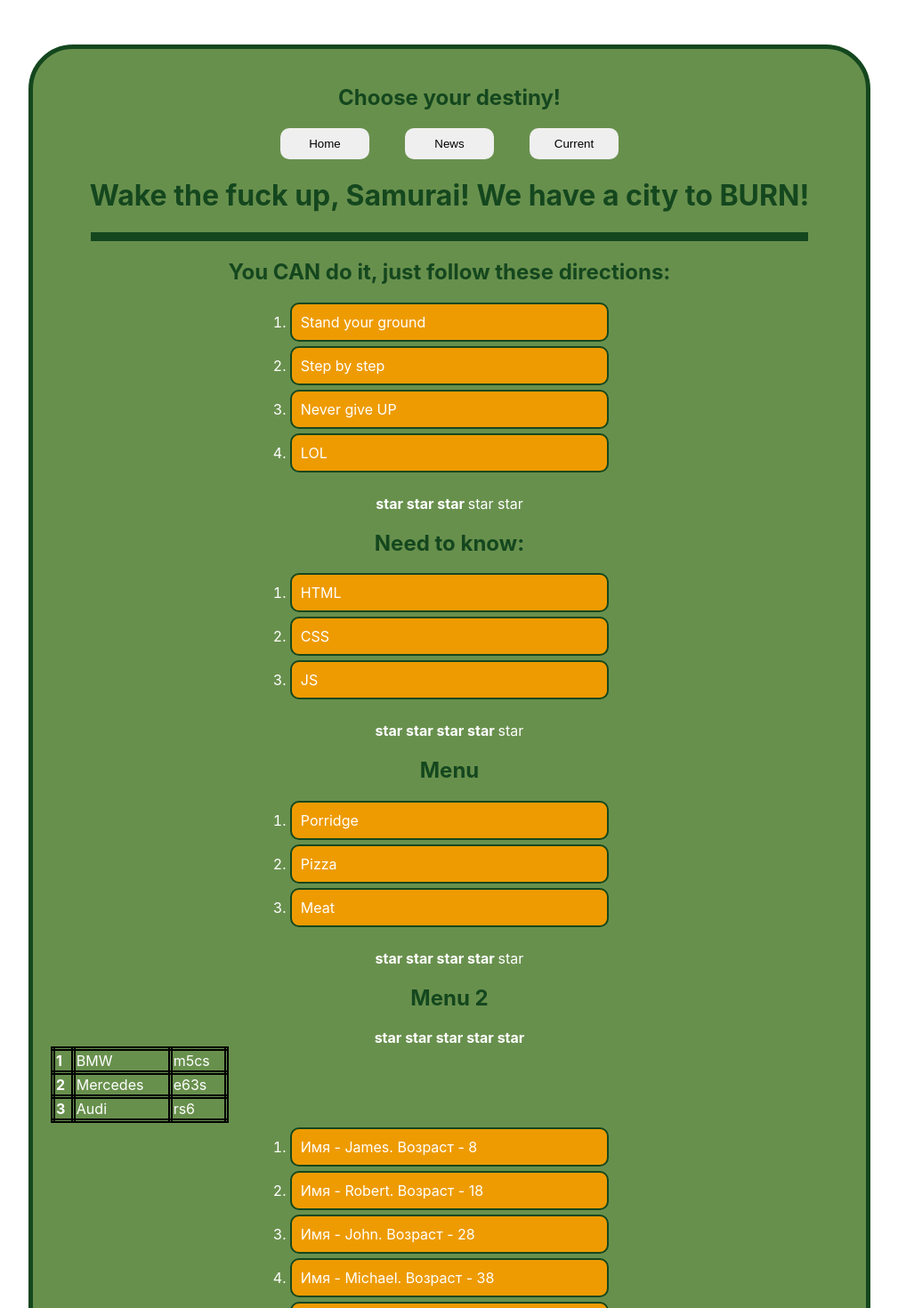
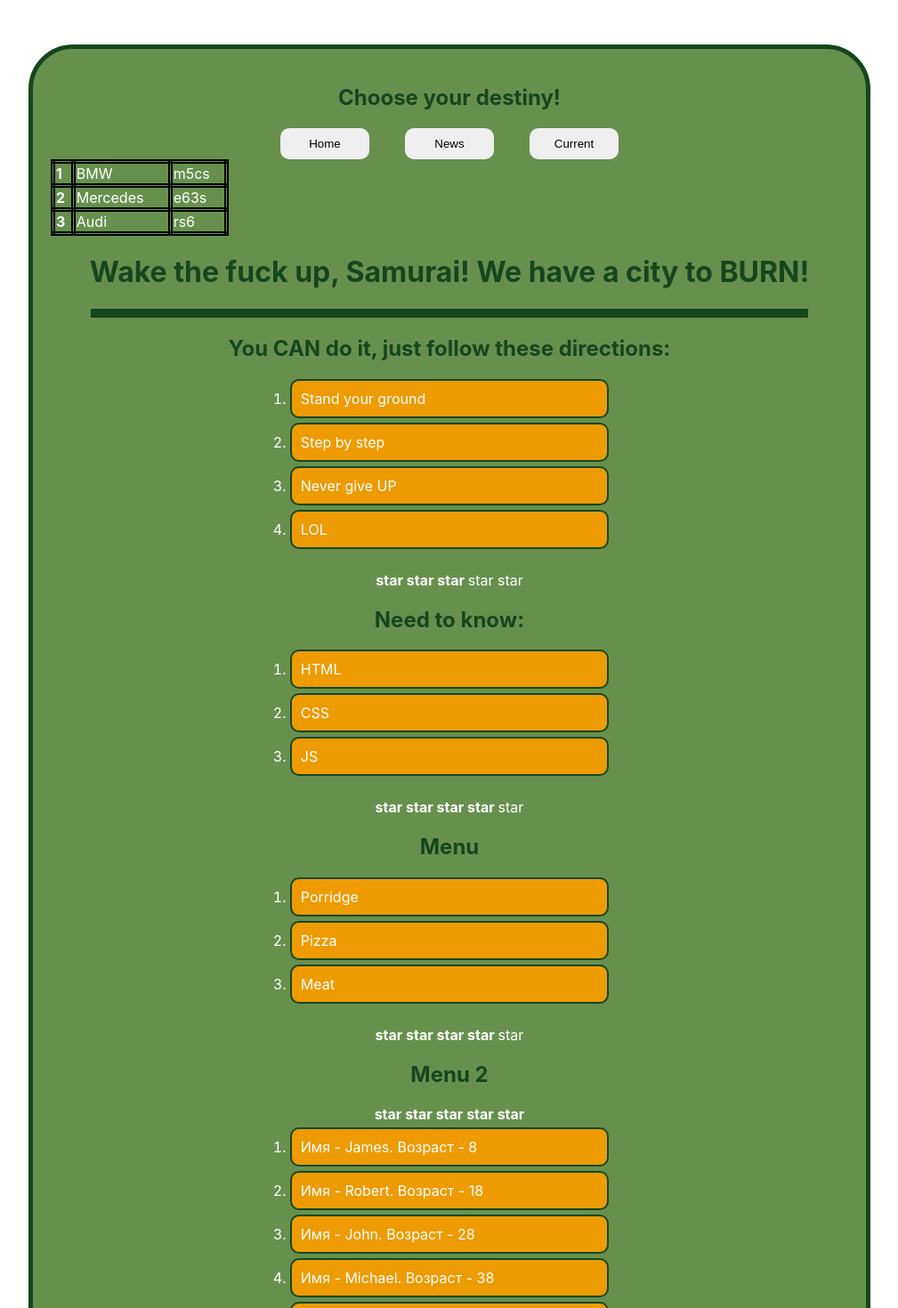
Before and after one commit to Pikadorius/samurai-way-main, a React (Create React App) app: page / in a window 1280 px wide. Shown: the top 1470 px of the page at 89% size, without its empty margins (135-1144 px from the left). Built offline with nearby package versions, Linux system fonts and the light colour scheme.

Commit message:
moved CarTable component to top

```diff
--- a/src/App.tsx
+++ b/src/App.tsx
@@ -47,6 +47,7 @@ function App() {
     return (
         <div className="App">
             <Header title={"Choose your destiny!"}/>
+            <CarTable list={topCars}/>
             <Welcome title={"Wake the fuck up, Samurai! We have a city to BURN!"}/>
             <Accordion titleValue={"You CAN do it, just follow these directions:"}
                        listValue={["Stand your ground", "Step by step", "Never give UP", "LOL"]}
@@ -64,7 +65,6 @@ function App() {
                        listValue={["Tea", "Coffee"]}
                        collapsed={true}/>
             <Rating value={5} color={"red"}/>
-            <CarTable list={topCars}/>
             <NewComponent students={students}/>
             <Footer/>
         </div>
```
